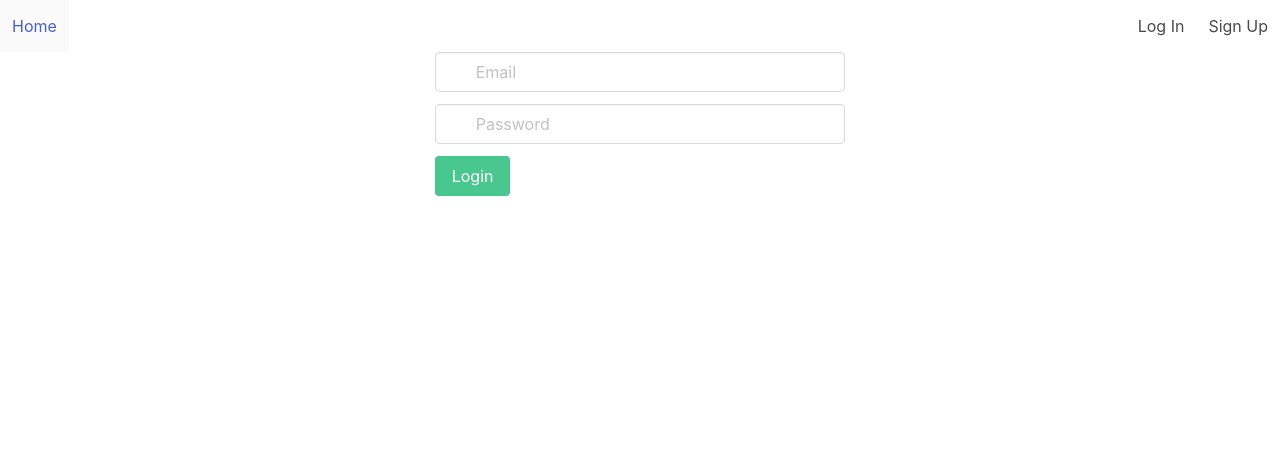
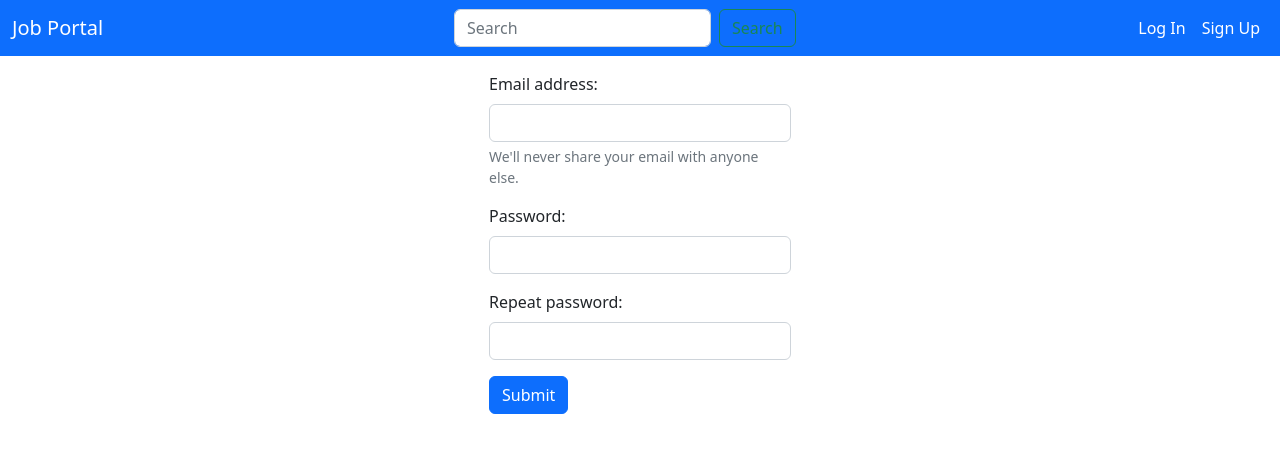
Before and after one commit to VladKhobta/job_portal_vue, a Vue app: page /signup in a window 1280 px wide. Shown: the top 452 px of the page. Built offline with nearby package versions, Linux system fonts and the light colour scheme.

Commit message:
Working Sign Up system

```diff
--- a/package.json
+++ b/package.json
@@ -8,7 +8,9 @@
     "lint": "vue-cli-service lint"
   },
   "dependencies": {
+    "@popperjs/core": "^2.11.6",
     "axios": "^0.27.2",
+    "bootstrap": "^5.2.0",
     "bootstrap-vue": "^2.22.0",
     "core-js": "^3.8.3",
     "pinia": "^2.0.18",
--- a/src/App.vue
+++ b/src/App.vue
@@ -1,44 +1,88 @@
 <template>
-  <nav class="navbar">
-    <div class="navbar-menu">
-      <div class="navbar-start">
-        <router-link to="/" class="navbar-item">Home</router-link>
-      </div>
+  <nav class="navbar navbar-expand-lg navbar-dark bg-primary">
+    <div class="container-fluid">
+      <router-link to="/" class="navbar-brand">Job Portal</router-link>
+      <button
+        class="navbar-toggler"
+        type="button"
+        data-bs-toggle="collapse"
+        data-bs-target="#navbarSupportedContent"
+        aria-controls="navbarSupportedContent"
+        aria-expanded="false"
+        aria-label="Toggle navigation"
+      >
+        <span class="navbar-toggler-icon"></span>
+      </button>
+      <div class="collapse navbar-collapse" id="navbarSupportedContent">
+        <form class="d-flex ms-auto">
+          <input
+            class="form-control me-2"
+            type="search"
+            placeholder="Search"
+            aria-label="Search"
+          />
+          <button class="btn btn-outline-success" type="submit">Search</button>
+        </form>
 
-      <div class="navbar-end" v-if="$store.state.isAuthenticated">
-        <router-link to="/logout" class="navbar-item">Log Out</router-link>
-      </div>
+        <ul
+          v-if="$store.state.isAuthenticated"
+          class="navbar-nav ms-auto mb-2 mb-lg-0"
+        >
+          <li class="nav-item">
+            <router-link
+              to="/logout"
+              class="nav-link active"
+              aria-current="page"
+              >Log Out</router-link
+            >
+          </li>
+        </ul>
 
-      <div class="navbar-end" v-else>
-        <router-link to="/login" class="navbar-item">Log In</router-link>
-        <router-link to="/signup" class="navbar-item">Sign Up</router-link>
+        <ul v-else class="navbar-nav ms-auto mb-2 mb-lg-0">
+          <li class="nav-item">
+            <router-link
+              to="/login"
+              class="nav-link active"
+              aria-current="page"
+              href="#"
+              >Log In</router-link
+            >
+          </li>
+          <li class="nav-item">
+            <router-link
+              to="/signup"
+              class="nav-link active"
+              aria-current="page"
+              href="#"
+              >Sign Up</router-link
+            >
+          </li>
+        </ul>
       </div>
     </div>
   </nav>
 
-  <router-view> </router-view>
+  <router-view class="mt-3"> </router-view>
 </template>
 
 <script>
-import axios from 'axios';
+import axios from "axios";
 
 export default {
   name: "App",
   components: {},
 
   beforeCreate() {
-    this.$store.commit('initializeStore')
+    this.$store.commit("initializeStore");
 
-    const token = this.$store.state.token
+    const token = this.$store.state.token;
     if (token) {
-        axios.defaults.headers.common['Authorization'] = "Token " + token
+      axios.defaults.headers.common["Authorization"] = "Token " + token;
     } else {
-        axios.defaults.headers.common['Authorization'] = ""
+      axios.defaults.headers.common["Authorization"] = "";
     }
-  }
+  },
 };
 </script>
 
-<style>
-@import "https://cdn.jsdelivr.net/npm/bulma@0.9.4/css/bulma.min.css";
-</style>
+<style></style>
--- a/src/main.js
+++ b/src/main.js
@@ -1,9 +1,13 @@
+import "bootstrap/dist/css/bootstrap.css"
 import { createApp } from "vue";
 import App from "./App.vue";
 import router from './router'
 import store from './store'
 import axios from 'axios'
 
-axios.defaults.baseURL = "http://localhost:8000";
+axios.defaults.baseURL = "http://127.0.0.1:8000";
 
 createApp(App).use(store).use(router, axios).mount('#app')
+
+
+import "bootstrap/dist/js/bootstrap.js"
--- a/src/views/LogInView.vue
+++ b/src/views/LogInView.vue
@@ -1,3 +1,103 @@
 <template>
-    Login
+  <div class="row">
+    <div class="col" />
+    <div class="col-3">
+      <form>
+        <div class="mb-3">
+          <label for="exampleInputEmail1" class="form-label"
+            >Email address:</label
+          >
+          <input
+            v-model="email"
+            type="email"
+            class="form-control"
+            id="exampleInputEmail1"
+            aria-describedby="emailHelp"
+          />
+          <div id="emailHelp" class="form-text">
+            We'll never share your email with anyone else.
+          </div>
+        </div>
+        <div class="mb-3">
+          <label for="exampleInputPassword1" class="form-label"
+            >Password:</label
+          >
+          <input
+            v-model="password"
+            type="password"
+            class="form-control"
+            id="exampleInputPassword1"
+          />
+        </div>
+        <div class="notification is-danger" v-if="errors.length">
+          <div v-for="error in errors" v-bind:key="error">
+            <div class="alert alert-danger" role="alert">
+              {{ error }}
+            </div>
+          </div>
+        </div>
+        <button
+          @click.prevent="submitForm"
+          type="submit"
+          class="btn btn-primary"
+        >
+          Submit
+        </button>
+      </form>
+    </div>
+    <div class="col" />
+  </div>
 </template>
+
+
+<script>
+import axios from "axios";
+
+export default {
+  name: "LogInView",
+  data() {
+    return {
+      email: "",
+      password: "",
+      errors: [],
+    };
+  },
+  methods: {
+    submitForm() {
+      this.errors = [];
+      if (this.email === "") {
+        this.errors.push("The email is missing");
+      }
+      if (this.password === "") {
+        this.errors.push("The password is too short");
+      }
+
+      if (!this.errors.length) {
+        const formData = {
+          user: {
+            email: this.email,
+            password: this.password,
+          },
+        };
+        axios
+          .post("account/users/", formData)
+          .then(() => {
+            console.log("success");
+            this.$router.push("/login");
+          })
+          .catch((error) => {
+            if (error.response) {
+              for (const property in error.response.data) {
+                this.errors.push(
+                  `${property}: ${error.response.data[property]}`
+                );
+              }
+            } else if (error.message) {
+              this.errors.push("Something went wrong. Please try again");
+            }
+          });
+      }
+    },
+  },
+};
+</script>
--- a/src/views/SignUpView.vue
+++ b/src/views/SignUpView.vue
@@ -1,32 +1,116 @@
 <template>
-  <div class="columns">
-    <div class="column" />
-    <div class="column is-one-third"><div class="field">
-  <p class="control has-icons-left has-icons-right">
-    <input class="input" type="email" placeholder="Email">
-    <span class="icon is-small is-left">
-      <i class="fas fa-envelope"></i>
-    </span>
-    <span class="icon is-small is-right">
-      <i class="fas fa-check"></i>
-    </span>
-  </p>
-</div>
-<div class="field">
-  <p class="control has-icons-left">
-    <input class="input" type="password" placeholder="Password">
-    <span class="icon is-small is-left">
-      <i class="fas fa-lock"></i>
-    </span>
-  </p>
-</div>
-<div class="field">
-  <p class="control">
-    <button class="button is-success">
-      Login
-    </button>
-  </p>
-</div></div>
-    <div class="column" />
+  <div class="row">
+    <div class="col" />
+    <div class="col-3">
+      <form>
+        <div class="mb-3">
+          <label for="exampleInputEmail1" class="form-label"
+            >Email address:</label
+          >
+          <input
+            v-model="email"
+            type="email"
+            class="form-control"
+            id="exampleInputEmail1"
+            aria-describedby="emailHelp"
+          />
+          <div id="emailHelp" class="form-text">
+            We'll never share your email with anyone else.
+          </div>
+        </div>
+        <div class="mb-3">
+          <label for="exampleInputPassword1" class="form-label"
+            >Password:</label
+          >
+          <input
+            v-model="password"
+            type="password"
+            class="form-control"
+            id="exampleInputPassword1"
+          />
+        </div>
+        <div class="mb-3">
+          <label for="exampleInputPassword1" class="form-label"
+            >Repeat password:</label
+          >
+          <input
+            v-model="password2"
+            type="password"
+            class="form-control"
+            id="exampleInputPassword2"
+          />
+        </div>
+        <div class="notification is-danger" v-if="errors.length">
+          <div v-for="error in errors" v-bind:key="error">
+            <div class="alert alert-danger" role="alert">
+                {{ error }}
+            </div>
+          </div>
+        </div>
+        <button
+          @click.prevent="submitForm"
+          type="submit"
+          class="btn btn-primary"
+        >
+          Submit
+        </button>
+      </form>
+    </div>
+    <div class="col" />
   </div>
 </template>
+
+<script>
+import axios from "axios";
+
+export default {
+  name: "SignUpView",
+  data() {
+    return {
+      email: "",
+      password: "",
+      password2: "",
+      errors: [],
+    };
+  },
+  methods: {
+    submitForm() {
+      this.errors = [];
+      if (this.email === "") {
+        this.errors.push("The email is missing");
+      }
+      if (this.password === "") {
+        this.errors.push("The password is too short");
+      }
+      if (this.password !== this.password2) {
+        this.errors.push("The passwords doesn't match");
+      }
+      if (!this.errors.length) {
+        const formData = {
+          user: {
+            email: this.email,
+            password: this.password,
+          },
+        };
+        axios
+          .post("account/users/", formData)
+          .then(() => {
+            console.log("success");
+            this.$router.push("/login");
+          })
+          .catch((error) => {
+            if (error.response) {
+              for (const property in error.response.data) {
+                this.errors.push(
+                  `${property}: ${error.response.data[property]}`
+                );
+              }
+            } else if (error.message) {
+              this.errors.push("Something went wrong. Please try again");
+            }
+          });
+      }
+    },
+  },
+};
+</script>
--- a/vue.config.js
+++ b/vue.config.js
@@ -1,4 +1,7 @@
-const { defineConfig } = require('@vue/cli-service')
+const { defineConfig } = require("@vue/cli-service");
 module.exports = defineConfig({
-  transpileDependencies: true
-})
+  transpileDependencies: true,
+  devServer: {
+    proxy: "http://127.0.0.1:8000",
+  },
+});
```
Also changed, not shown: 1 other file (tests, documents, lock files or other folders).
